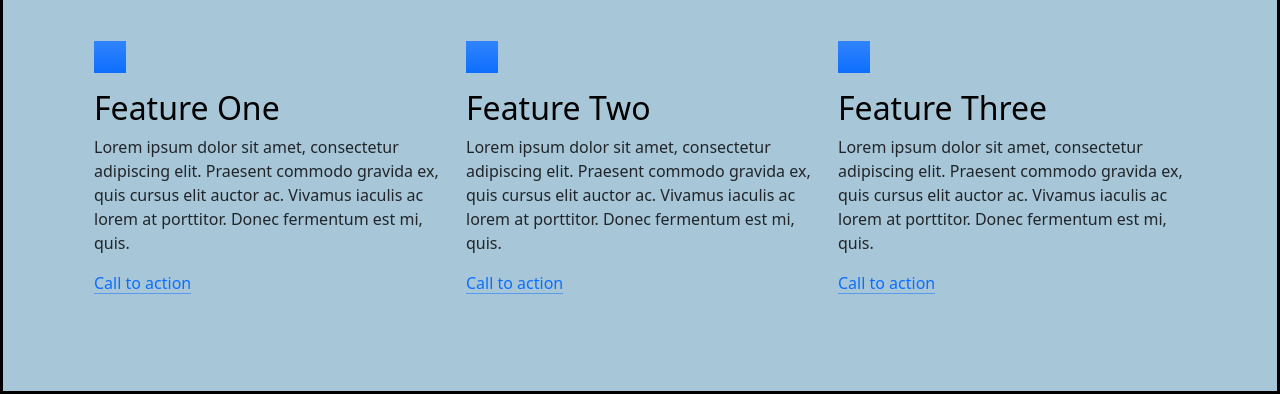
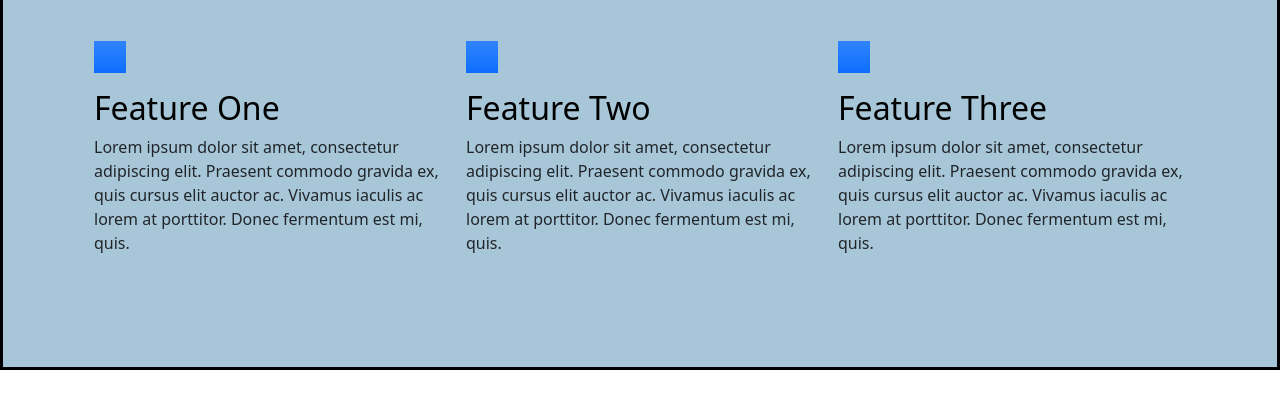
Before and after one commit to ethankistnasami/ai-receptionist-demo, a plain HTML site: page index.html in a window 1280 px wide. Shown: the part 716-1110 px from the top of the page. After the commit the page ends 1086 px from the top, so only its background shows below. Drawn offline with nearby package versions, Linux system fonts and the light colour scheme.

Commit message:
Update index.html

```diff
--- a/index.html
+++ b/index.html
@@ -71,10 +71,7 @@
                         </div>
                         <h3 class="fs-2 text-body-emphasis">Feature One</h3>
                         <p>Lorem ipsum dolor sit amet, consectetur adipiscing elit. Praesent commodo gravida ex, quis cursus elit auctor ac. Vivamus iaculis ac lorem at porttitor. Donec fermentum est mi, quis.</p>
-                        <a href="#" class="icon-link">Call to action
-                            <svg class="bi" aria-hidden="true"><use xlink:href="#chevron-right"></use>
-                            </svg>
-                        </a>
+
                      </div>
                      <div class="feature col">
                         <div class="feature-icon d-inline-flex align-items-center justify-content-center text-bg-primary bg-gradient fs-2 mb-3">
@@ -82,9 +79,7 @@
                         </div>
                         <h3 class="fs-2 text-body-emphasis">Feature Two</h3>
                         <p>Lorem ipsum dolor sit amet, consectetur adipiscing elit. Praesent commodo gravida ex, quis cursus elit auctor ac. Vivamus iaculis ac lorem at porttitor. Donec fermentum est mi, quis.</p>
-                        <a href="#" class="icon-link">Call to action
-                            <svg class="bi" aria-hidden="true"><use xlink:href="#chevron-right"></use></svg>
-                        </a>
+
                     </div>
                     <div class="feature col">
                         <div class="feature-icon d-inline-flex align-items-center justify-content-center text-bg-primary bg-gradient fs-2 mb-3">
@@ -92,9 +87,7 @@
                         </div>
                         <h3 class="fs-2 text-body-emphasis">Feature Three</h3>
                         <p>Lorem ipsum dolor sit amet, consectetur adipiscing elit. Praesent commodo gravida ex, quis cursus elit auctor ac. Vivamus iaculis ac lorem at porttitor. Donec fermentum est mi, quis.</p>
-                        <a href="#" class="icon-link">Call to action
-                            <svg class="bi" aria-hidden="true"><use xlink:href="#chevron-right"></use></svg>
-                        </a>
+
                     </div>
                 </div>
                     <!-- </div>this -->
@@ -110,4 +103,5 @@
      <script src="https://cdn.jsdelivr.net/npm/bootstrap@5.3.8/dist/js/bootstrap.bundle.min.js"
      integrity="sha384-FKyoEForCGlyvwx9Hj09JcYn3nv7wiPVlz7YYwJrWVcXK/BmnVDxM+D2scQbITxI" crossorigin="anonymous"></script>
     </body>
+
 </html>
```
